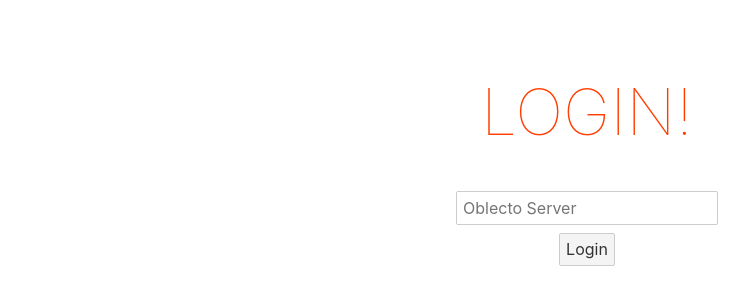
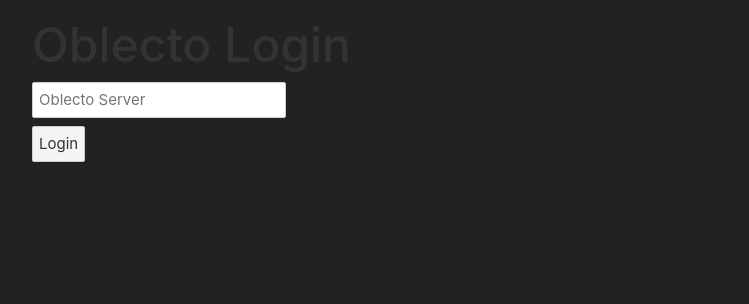
Before and after one commit to hamptonmoore/Svelblecto, a Svelte app: page /#/login in a window 1280 px wide. Shown: the top 304 px of the page, without its empty margins (53-802 px from the left). Built offline with nearby package versions, Linux system fonts and the light colour scheme.

Commit message:
Login workflow

```diff
--- a/public/index.html
+++ b/public/index.html
@@ -7,7 +7,7 @@
 	<title>Svelte app</title>
 
 	<link rel='icon' type='image/png' href='/favicon.png'>
-	<link rel="stylesheet" href="https://cdnjs.cloudflare.com/ajax/libs/normalize/8.0.1/normalize.min.css" integrity="sha512-NhSC1YmyruXifcj/KFRWoC561YpHpc5Jtzgvbuzx5VozKpWvQ+4nXhPdFgmx8xqexRcpAglTj9sIBWINXa8x5w==" crossorigin="anonymous" />
+	<link rel="stylesheet" href="https://bootswatch.com/4/darkly/bootstrap.min.css">
 	<link rel='stylesheet' href='/global.css'>
 	<link rel='stylesheet' href='/build/bundle.css'>
 
--- a/src/App.svelte
+++ b/src/App.svelte
@@ -39,5 +39,7 @@
 </script>
 
 <body>
+<div class="container">
     <Router {routes}/>
+</div>
 </body>
--- a/src/pages/Home.svelte
+++ b/src/pages/Home.svelte
@@ -10,23 +10,5 @@
 </main>
 
 <style>
-    main {
-        text-align: center;
-        padding: 1em;
-        max-width: 240px;
-        margin: 0 auto;
-    }
 
-    h1 {
-        color: #ff3e00;
-        text-transform: uppercase;
-        font-size: 4em;
-        font-weight: 100;
-    }
-
-    @media (min-width: 640px) {
-        main {
-            max-width: none;
-        }
-    }
 </style>
--- a/src/pages/Login.svelte
+++ b/src/pages/Login.svelte
@@ -1,77 +1,106 @@
 <main>
-    <h1>Login!</h1>
+    <h1>Oblecto Login</h1>
     <h2>{message}</h2>
-    {#if state == "endpoint"}
-        <input bind:value={endpoint} placeholder="Oblecto Server">
+    {#if state == states.ENDPOINT}
+        <input bind:value={states.ENDPOINT.endpoint} placeholder="Oblecto Server">
         <br>
         <button on:click={checkEndpoint}>Login</button>
     {/if}
 
-    {#if state == "userselect"}
-        {#each users as user}
-            <div>
-                {user.username}
+    {#if state == states.USERS}
+        <div class="row justify-content-center">
+            {#each states.USERS.users as user}
+                <div class="col-sm-15 col-md-4 col-lg-3 userSelect" on:click={selectUser(user)}>
+                    <div class="card">
+                        <div class="img-wrapper">
+                            <img class="card-img-top" src="https://picsum.photos/seed/{user.username}/256/256">
+                            <div class="card-img-overlay d-flex">
+                                <h2 class="align-self-center mx-auto">{user.username}</h2>
+                            </div>
+                        </div>
+                    </div>
                 </div>
             {/each}
+        </div>
+    {/if}
+
+    {#if state == states.LOGIN}
+        <input bind:value={states.LOGIN.username} placeholder="username">
+        <br>
+        <input bind:value={states.LOGIN.password} placeholder="password">
+        <br>
+        <button on:click={login}>Login</button>
     {/if}
 </main>
 
 <script>
     import {store} from '../store';
     import {push} from "svelte-spa-router";
-    let state = 'endpoint';
-    let users = [];
+
+    let states = {
+        "ENDPOINT": {
+            endpoint: ""
+        },
+        "USERS": {
+            users: []
+        },
+        "LOGIN": {
+            username: "",
+            password: ""
+        }
+    }
+    let state = states.ENDPOINT;
     let message = '';
-    let username = '';
-    let password = '';
-    let endpoint = '';
 
-    async function checkEndpoint(){
-        let result = await store.checkEndpoint(endpoint);
-        if (result.status == "success"){
-            state = "userselect";
-            users = result.data;
-            console.log(users);
+    async function checkEndpoint() {
+        let result = await store.checkEndpoint(states.ENDPOINT.endpoint);
+        if (result.status == "success") {
+            states.USERS.users = result.data;
+            state = states.USERS;
         } else {
             message = result.reason;
         }
     }
 
-    async function login(){
-
-        console.log(username, password);
-        switch(await store.loginUser(username, password, endpoint)){
-            case "success":
+    async function login() {
+        let result = await store.loginUser(states.LOGIN.username, states.LOGIN.password, states.ENDPOINT.endpoint);
+        if (result.status == "success"){
             push("/");
-                break;
+        } else {
+            switch (result.reason){
                 case "endpointErr":
-                message = "Endpoint not found";
+                    message = "Endpoint appears to be down, please try again";
+                    state = states.ENDPOINT;
                     break;
                 case "loginErr":
-                message = "username or password not correct, please try again";
+                    message = "Username or Password not correct, please try again";
                     break;
             }
+        }
+    }
+
+    function selectUser(user) {
+        console.log(user);
+        state = states.LOGIN;
+        states.LOGIN.username = user.username;
+    }
+
+    function hover(cb, cb2) {
+        console.log(cb, cb2);
     }
 </script>
 
 <style>
-    main {
-        text-align: center;
-        padding: 1em;
-        max-width: 240px;
-        margin: 0 auto;
+    .userSelect:hover {
+        cursor: pointer;
     }
 
-    h1 {
-        color: #ff3e00;
-        text-transform: uppercase;
-        font-size: 4em;
-        font-weight: 100;
+    .card {
+        margin: 1em;
     }
 
-    @media (min-width: 640px) {
-        main {
-            max-width: none;
-        }
+    .card-img-overlay {
+        color: white;
+        background-color: rgba(0, 0, 0, 0.3);
     }
 </style>
--- a/src/store.js
+++ b/src/store.js
@@ -32,15 +32,15 @@
                 password,
             })
             this.applyJWT(data.accessToken);
-            return "success";
+            return {status: "success"};
         } catch(error) {
             if (error.response) {
                 // Request made and server responded
                 console.log(error.response.data);
-                return "loginErr";
+                return {status: "failure", reason: "loginErr"};
             } else {
                 console.log("failed to load");
-                return "endpointErr";
+                return {status: "failure", reason: "endpointErr"};
             }
         }
     },
```
Lines whose indentation alone changed are shown as unchanged.
